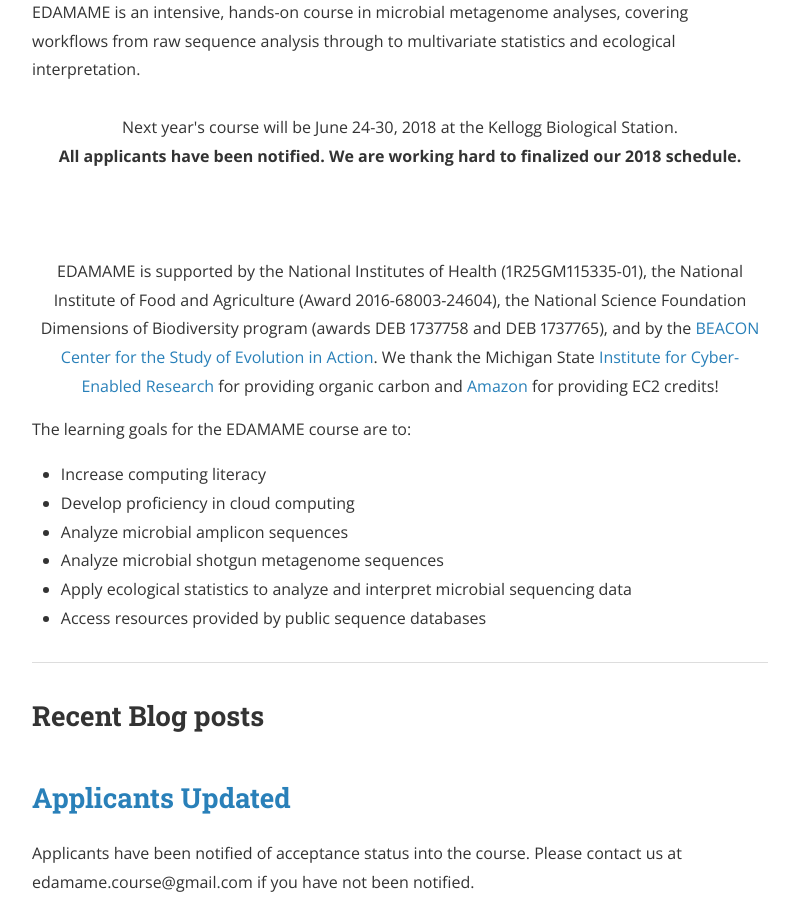
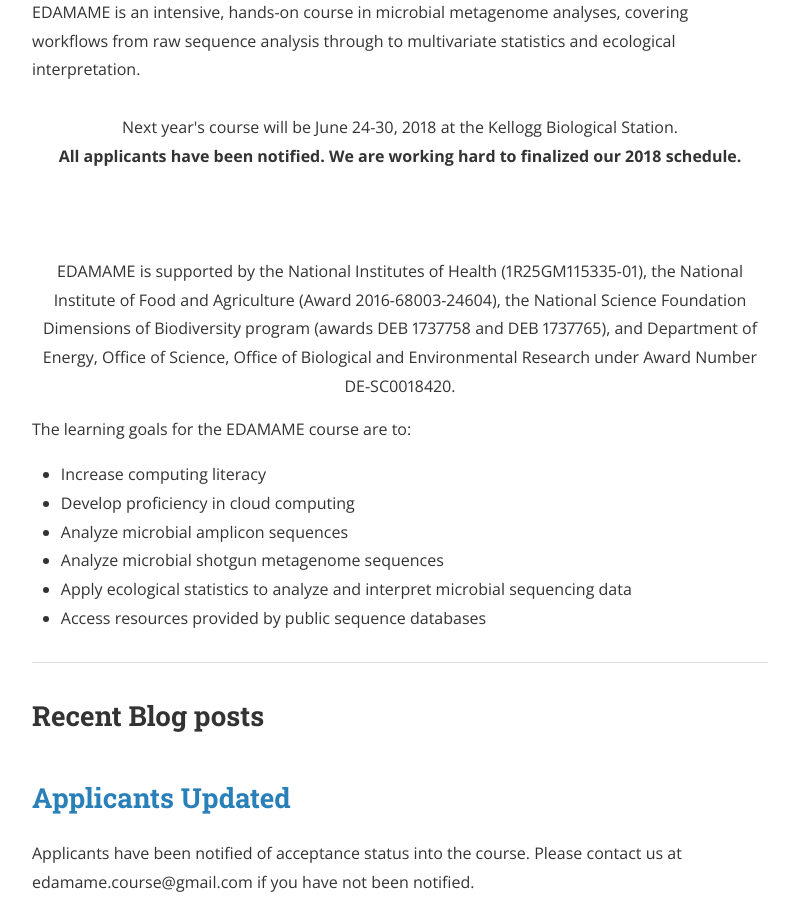
Before and after one commit to edamame-course/edamame-course.github.io, a Jekyll site: the page built from index.html, in a window 1280 px wide and 900 px high, scrolled down 587 px. Shown: the whole window, without its empty margins (240-1029 px from the left). Built offline with Jekyll 4.4.1, drawn with Linux system fonts in a browser that asks for light colours; nearby versions of some CDN libraries; the list of posts is cut into pages by our own code; a style sheet for code colours, icons or effects is not loaded.

Commit message:
Update index.html

```diff
--- a/index.html
+++ b/index.html
@@ -29,7 +29,7 @@
 
 
 <p align=center><br>
-EDAMAME is supported by the National Institutes of Health (1R25GM115335-01), the National Institute of Food and Agriculture (Award 2016-68003-24604), the National Science Foundation Dimensions of Biodiversity program (awards DEB 1737758 and DEB 1737765), and by the <a href=http://beacon-center.org>BEACON Center for the Study of Evolution in Action</a>.  We thank the Michigan State <a href=http://icer.msu.edu/>Institute for Cyber-Enabled Research</a> for providing organic carbon and <a href=https://aws.amazon.com/ec2/>Amazon</a> for providing EC2 credits!
+EDAMAME is supported by the National Institutes of Health (1R25GM115335-01), the National Institute of Food and Agriculture (Award 2016-68003-24604), the National Science Foundation Dimensions of Biodiversity program (awards DEB 1737758 and DEB 1737765), and Department of Energy, Office of Science, Office of Biological and Environmental Research under Award Number DE-SC0018420.
 <p align=center>
 
 
```
